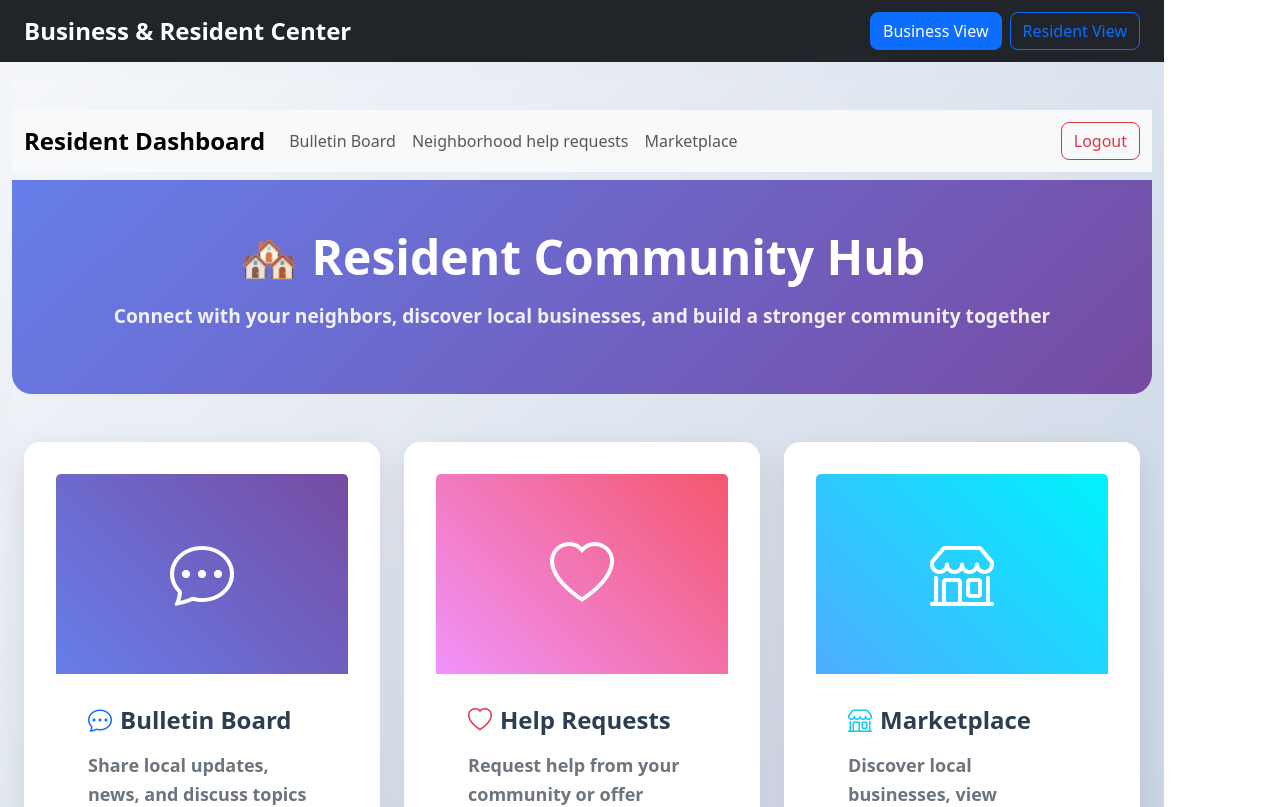
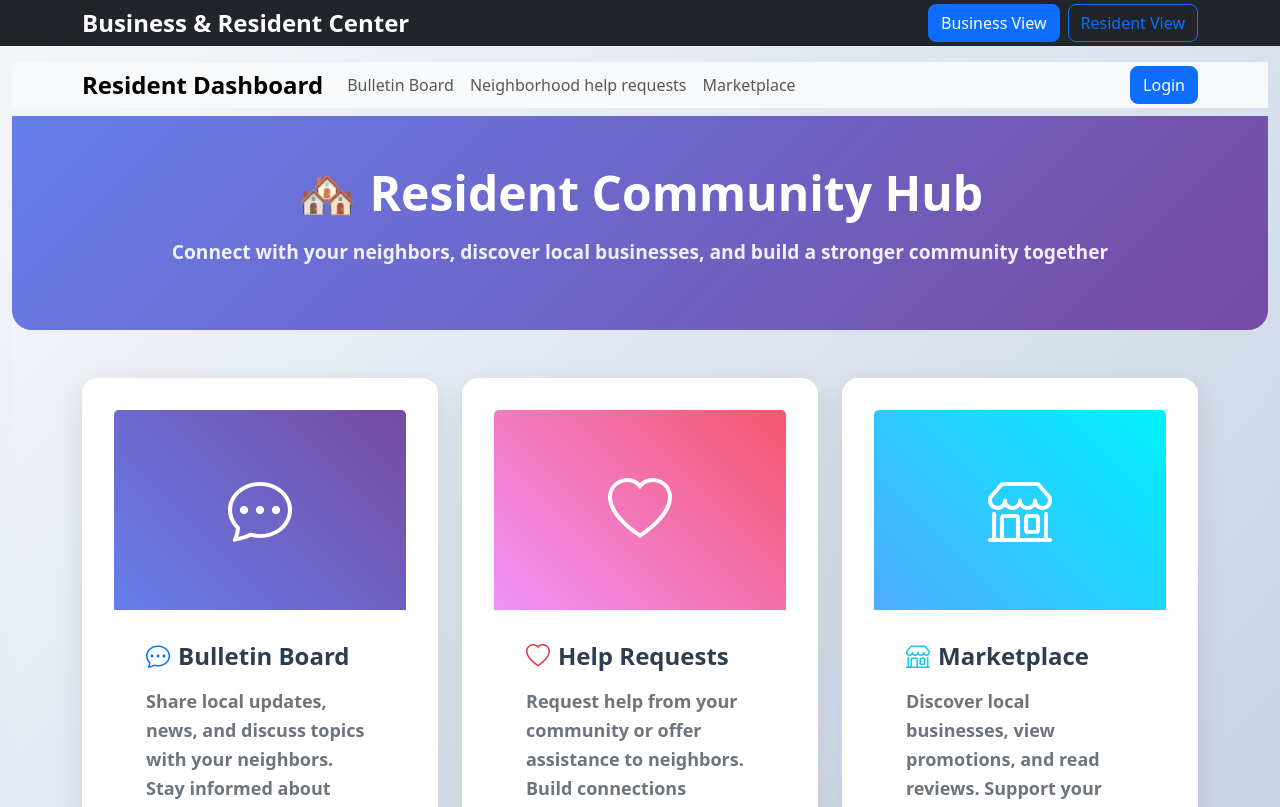
Before and after one commit to tanyatruong/COMP308GroupProject, a React (Vite) app in the folder client/business-app/: page /resident in a window 1280 px wide. Shown: the top 807 px of the page. Built offline with nearby package versions, Linux system fonts and the light colour scheme.

Commit message:
fix: resolve white space and logout button issues

```diff
--- a/client/business-app/src/App.css
+++ b/client/business-app/src/App.css
@@ -1,6 +1,17 @@
 /* Global Styles */
+* {
+  box-sizing: border-box;
+}
+
+html, body {
+  margin: 0;
+  padding: 0;
+  width: 100%;
+  overflow-x: hidden;
+}
+
 #root {
-  max-width: 100%;
+  width: 100%;
   margin: 0;
   padding: 0;
   text-align: left;
@@ -10,9 +21,17 @@
   width: 100%;
   min-height: 100vh;
   background: linear-gradient(135deg, #f5f7fa 0%, #c3cfe2 100%);
+  margin: 0;
+  padding: 0;
 }
 
 /* Custom Bootstrap Overrides */
+.navbar {
+  width: 100%;
+  margin: 0;
+  padding: 0;
+}
+
 .navbar-brand {
   font-weight: 700;
   font-size: 1.5rem;
--- a/client/business-app/src/components/residentCommunity/commonComponents/ResidentNavBar/ResidentNavBar.jsx
+++ b/client/business-app/src/components/residentCommunity/commonComponents/ResidentNavBar/ResidentNavBar.jsx
@@ -10,12 +10,20 @@ import "./ResidentNavBar.css";
 
 const ResidentNavBar = () => {
   const navigate = useNavigate();
+  const [isLoggedIn, setIsLoggedIn] = useState(false);
 
+  useEffect(() => {
+    // Check if user is logged in
+    const role = localStorage.getItem("role");
+    const username = localStorage.getItem("username");
+    setIsLoggedIn(!!(role && username));
+  }, []);
 
   const handleLogout = async () => {
     localStorage.removeItem("role");
     localStorage.removeItem("username");
     localStorage.removeItem("userId");
+    setIsLoggedIn(false);
     navigate('/');
   }
   return (
@@ -46,9 +54,15 @@ const ResidentNavBar = () => {
               </NavDropdown> */}
             </Nav>
             <Nav className="ms-auto">
-              <Button variant="outline-danger" onClick={handleLogout}>
-                Logout
-              </Button>
+              {isLoggedIn ? (
+                <Button variant="outline-danger" onClick={handleLogout}>
+                  Logout
+                </Button>
+              ) : (
+                <Button variant="primary" onClick={() => navigate('/login')}>
+                  Login
+                </Button>
+              )}
             </Nav>
           </Navbar.Collapse>
         </Container>
--- a/client/business-app/src/components/residentCommunity/residentDashboard/ResidentDashboard.css
+++ b/client/business-app/src/components/residentCommunity/residentDashboard/ResidentDashboard.css
@@ -2,7 +2,10 @@
 .resident-dashboard {
   background: linear-gradient(135deg, #f5f7fa 0%, #c3cfe2 100%);
   min-height: 100vh;
-  padding: 2rem 0;
+  padding: 0;
+  width: 100%;
+  margin: 0;
+  overflow-x: hidden;
 }
 
 .resident-card {
@@ -62,6 +65,9 @@
   padding: 3rem 0;
   margin-bottom: 3rem;
   text-align: center;
+  width: 100%;
+  margin-left: 0;
+  margin-right: 0;
 }
 
 .dashboard-header h1 {
--- a/client/business-app/src/components/residentCommunity/residentDashboard/ResidentDashboard.jsx
+++ b/client/business-app/src/components/residentCommunity/residentDashboard/ResidentDashboard.jsx
@@ -20,13 +20,13 @@ const ResidentDashboard = () => {
       <ResidentNavBar />
 
       <div className="dashboard-header">
-        <Container>
+        <div className="container">
           <h1>🏘️ Resident Community Hub</h1>
           <p>Connect with your neighbors, discover local businesses, and build a stronger community together</p>
-        </Container>
+        </div>
       </div>
 
-      <Container>
+      <div className="container">
         <Row className="g-4">
           <Col lg={4} md={6}>
             <Card className="resident-card">
@@ -88,7 +88,7 @@ const ResidentDashboard = () => {
             </Card>
           </Col>
         </Row>
-      </Container>
+      </div>
     </div>
   );
 };
```
